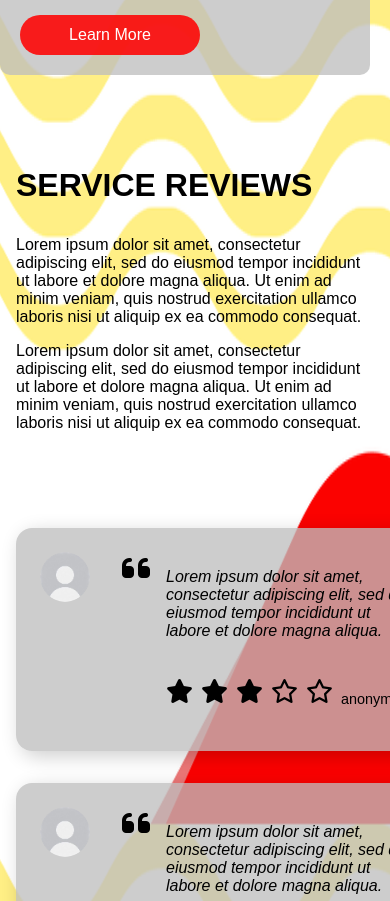
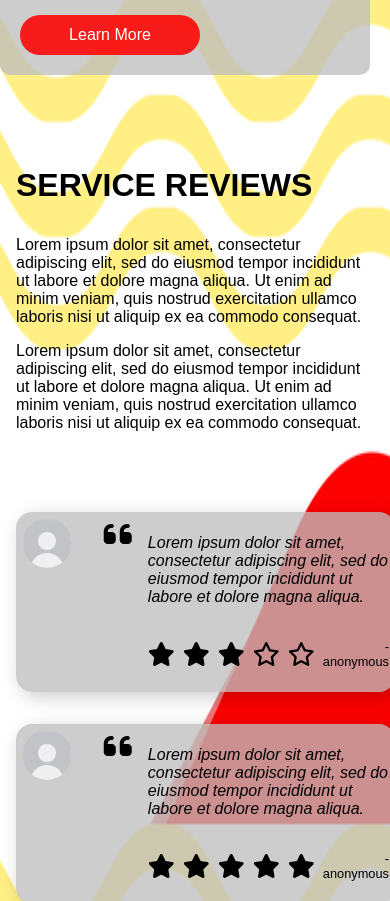
Before and after one commit to VJlomi/project, a plain HTML site: page about us.html in a window 390 px wide. Shown: the part 864-1765 px from the top of the page. Drawn offline with Linux system fonts and the light colour scheme.

Commit message:
Update aboutus.css

```diff
--- a/aboutus.css
+++ b/aboutus.css
@@ -333,8 +333,8 @@ textarea {
 @media (max-width: 768px) {
     /* CUSTOMER REVIEW */
     .container {
-        grid-template-columns: repeat(auto-fit, minmax(250px, 1fr)); /* Adjusting column width for smaller screens */
-        gap: 5rem; /* Adjusting gap for smaller screens */
+        grid-template-columns: repeat(auto-fit, minmax(225px, 1fr)); /* Adjusting column width for smaller screens */
+        gap: 4rem; /* Adjusting gap for smaller screens */
     }
 
     .container__left h2 {
@@ -342,7 +342,7 @@ textarea {
     }
 
     .card {
-        padding: 1.5rem; /* Adjusting padding for smaller screens */
+        padding: 1.5vw; /* Adjusting padding for smaller screens */
     }
 
     .card img {
@@ -350,6 +350,6 @@ textarea {
     }
 
     .card__details h4 {
-        font-size: 0.9rem; /* Adjusting font size for smaller screens */
+        font-size: 0.8rem; /* Adjusting font size for smaller screens */
     }
 }
```
